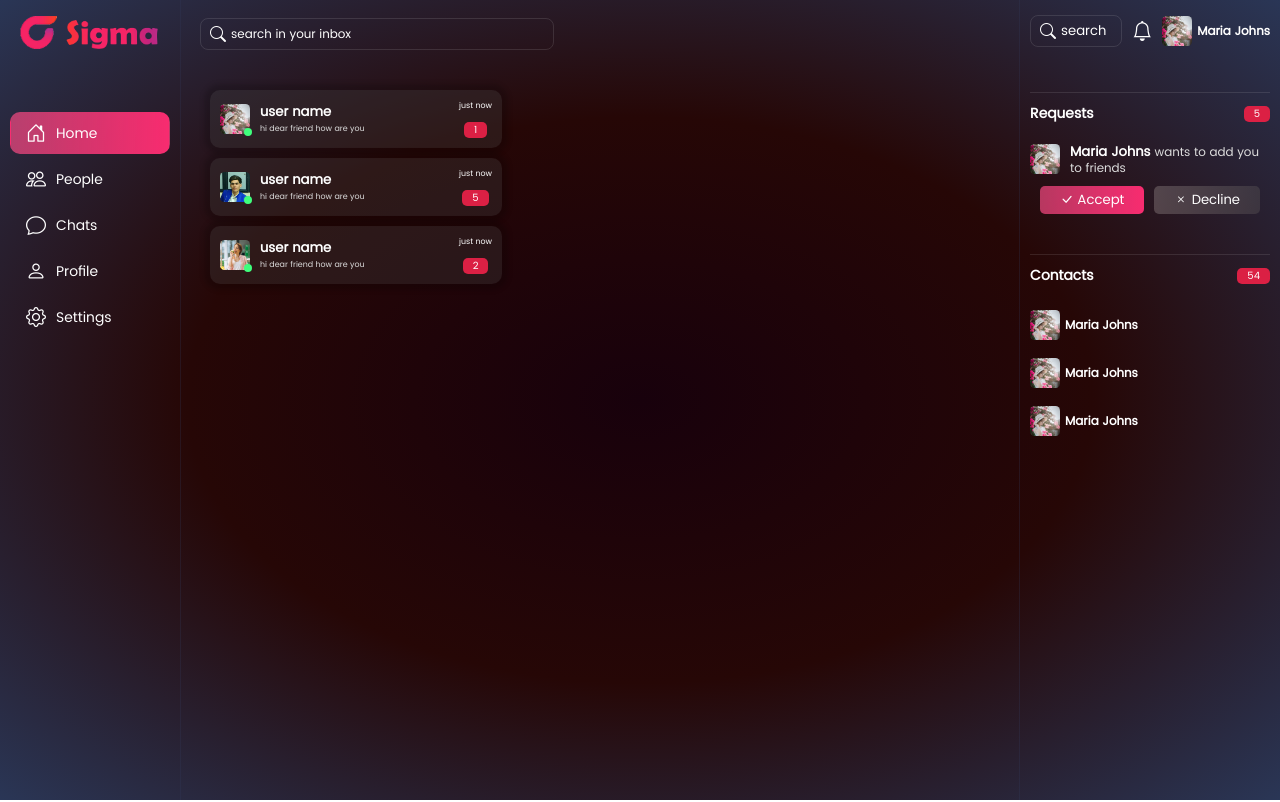
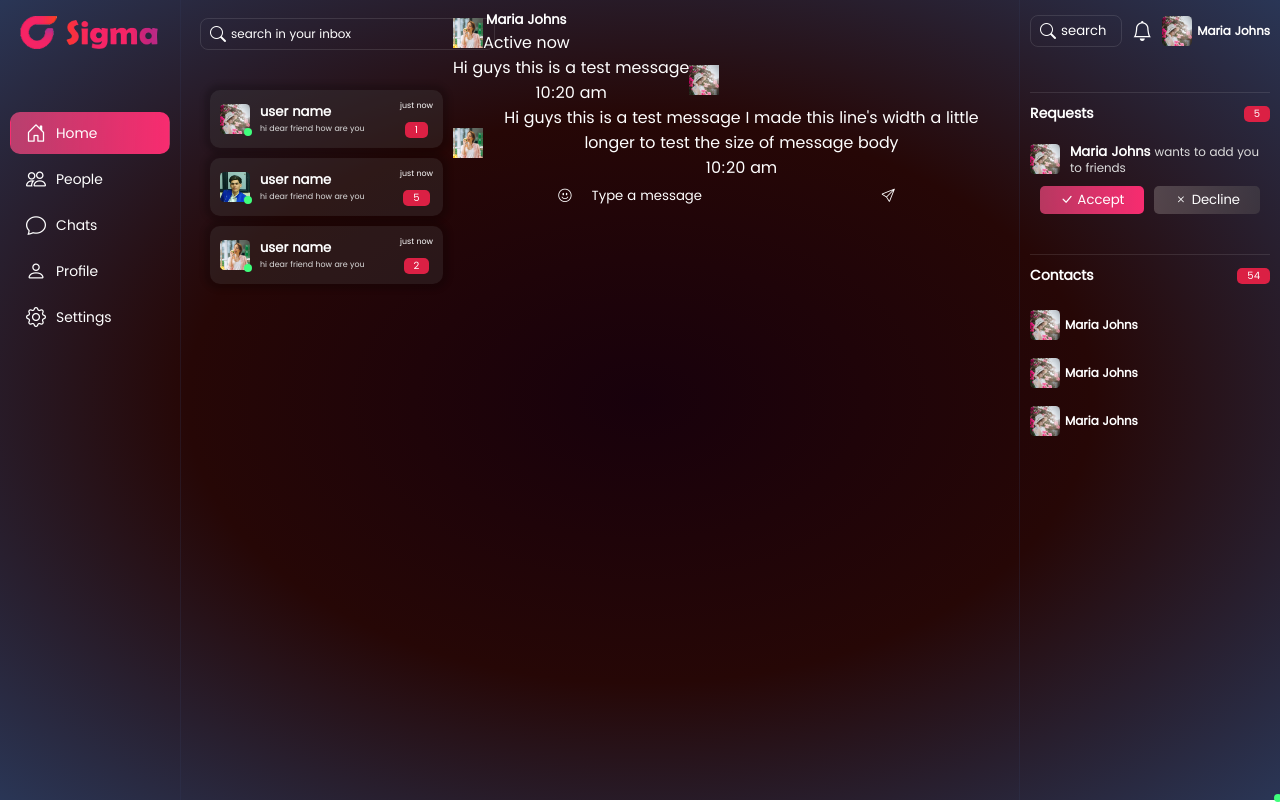
Before and after one commit to Aliherawi7/sigma-ui, a React (Create React App) app: page /chat in a window 1280 px wide. Built offline with nearby package versions, Linux system fonts and the light colour scheme.

Commit message:
chat component elements are adding

```diff
--- a/src/pages/Chat/Chat.js
+++ b/src/pages/Chat/Chat.js
@@ -1,4 +1,5 @@
 import React from 'react'
+import Button from '../../components/UI/button/Button'
 import { Icons } from '../../constants/UiConstant'
 import "./Chat.css"
 
@@ -65,7 +66,40 @@ function Chat() {
                 </div>
             </div>
             <div className='messages_panel'>
+                <div className='header display_flex'>
+                    <img src='\images\ProfileImages\user2.jpg' className='profile_avatar_small' />
+                    <div className='contact_name_status'>
+                        <h5 className='name'>
+                            Maria Johns
+                            <span className='active_badge'> </span>
+                        </h5>
+                        <p className='last_seen'>Active now</p>
+                    </div>
 
+                </div>
+                <div className='message_panel'>
+                    <div className='messages_container display_flex flex_direction_column'>
+                        <div className='send_message display_flex'>
+                            <div className='message_body display_flex flex_direction_column'>
+                                <p className='message_value'>Hi guys this is a test message</p>
+                                <span className='message_date'>10:20 am</span>
+                            </div>
+                            <img src='\images\ProfileImages\user3.jpg' className='profile_avatar_small' />
+                        </div>
+                        <div className='receive_message display_flex'>
+                            <img src='\images\ProfileImages\user2.jpg' className='profile_avatar_small' />
+                            <div className='message_body display_flex flex_direction_column'>
+                                <p className='message_value'>Hi guys this is a test message I made this line's width a little longer to test the size of message body</p>
+                                <span className='message_date'>10:20 am</span>
+                            </div>
+                        </div>
+                    </div>
+                    <div className='input_panel'>
+                        <Button icon={Icons.emojis.smile} />
+                        <input type={'text'} className='input' placeholder='Type a message'/>
+                        <Button icon={Icons.send} />
+                    </div>
+                </div>
             </div>
         </section>
     )
```
